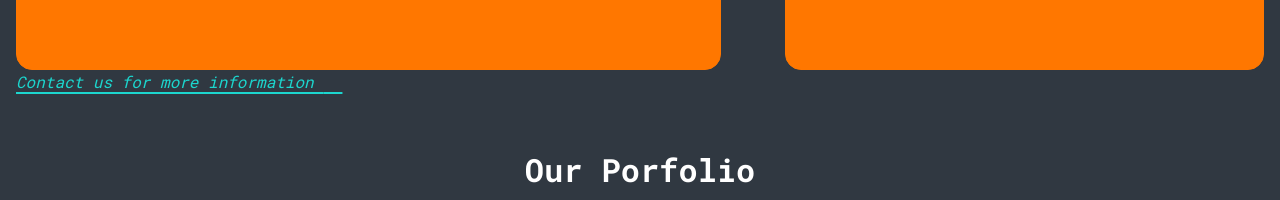
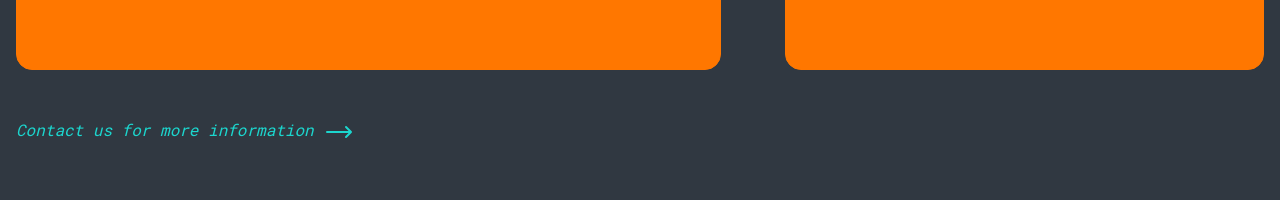
Before and after one commit to cuongtran-6618/cuongtran-6618.github.io, a Next.js app: page / in a window 1280 px wide. Shown: the part 752-952 px from the top of the page. Built offline with nearby package versions, Linux system fonts and the light colour scheme.

Commit message:
remove broken style

```diff
--- a/components/LinkArrow.tsx
+++ b/components/LinkArrow.tsx
@@ -4,17 +4,13 @@ import Icon from "./Icon";
 export default function LinkArrow({ label, url }) {
   return (
     <div className="">
-      <Link
-        href={url}
-        title={label}
-        className="text-xs italic flex flex-row justify-start content-baseline link-color"
-      >
-        <div className="h-11 leading-[1.48rem] decoration-2 underline underline-offset-4">
-          <span className="">{label}&nbsp;&nbsp;</span>
+      <Link href={url} title={label} className="text-xs italic link-color">
+        <div className="h-11 leading-[1.48rem] decoration-2 inline-block">
+          <span className="">{label}</span>
         </div>{" "}
         <Icon
           name={"ArrowLongRight"}
-          classOfIcon={"absolute h-8 w-8 sm:h-11 sm:w11 -left-4"}
+          classOfIcon={"h-8 w-8 sm:h-11 sm:w11 -left-4 inline-block"}
         />
       </Link>
     </div>
--- a/components/PorfolioList.tsx
+++ b/components/PorfolioList.tsx
@@ -10,7 +10,7 @@ export default function PorfolioList() {
           Our Porfolio
         </h3>
       </div>
-      <div className="flex flex-col sm:flex-row justify-center aligns-baseline gap-16">
+      <div className="flex flex-col sm:flex-row justify-center aligns-baseline gap-16 mb-10">
         {data.porfolios.map((porfolio) => (
           <Porfolio key={porfolio.uid} props={porfolio} />
         ))}
--- a/components/ServiceList.tsx
+++ b/components/ServiceList.tsx
@@ -10,7 +10,7 @@ export default function ServiceList() {
           Our Services
         </h3>
       </div>
-      <div className="flex flex-col sm:flex-row justify-center aligns-baseline gap-16">
+      <div className="flex flex-col sm:flex-row justify-center aligns-baseline gap-16 mb-10">
         {data.services.map((service) => (
           <Service key={service.uid} props={service} />
         ))}
```
